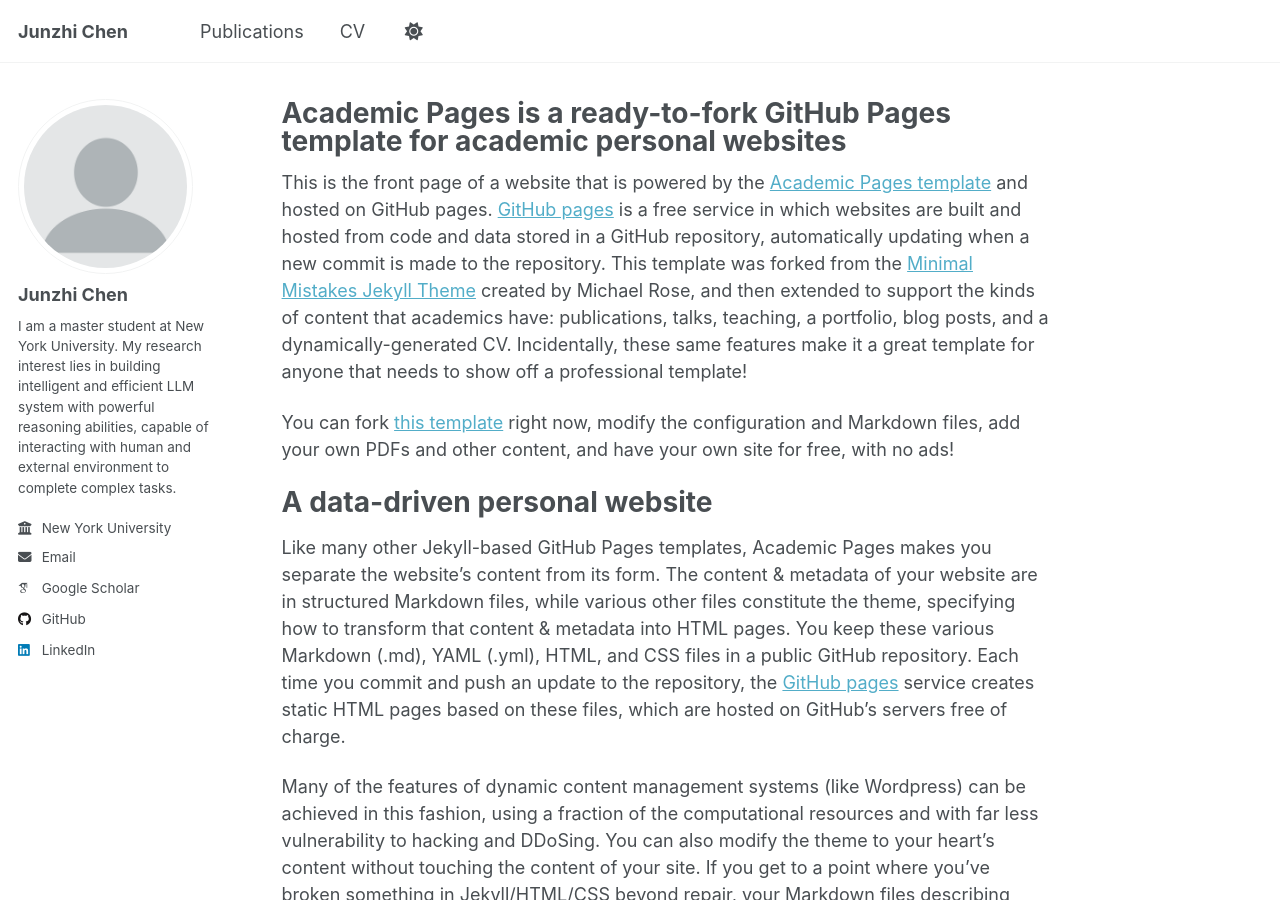
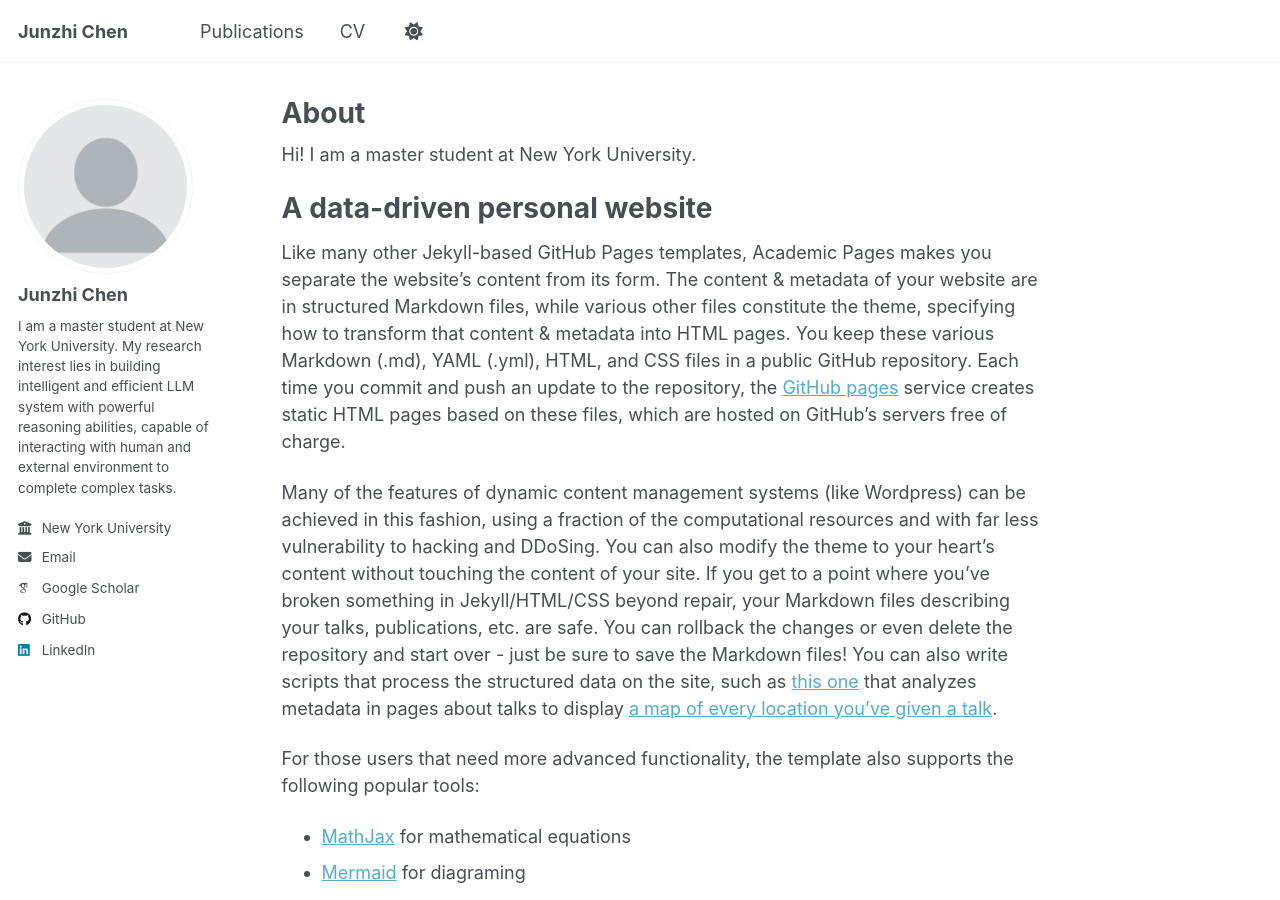
Before and after one commit to szjiozi/szjiozi.github.io, a Jekyll site: the page built from _pages/about.md, in a window 1280 px wide and 900 px high. Built offline with Jekyll 4.4.1, drawn with Linux system fonts in a browser that asks for light colours; some web fonts are replaced; a script that is not in the unit is left out.

Commit message:
Update about.md

```diff
--- a/_pages/about.md
+++ b/_pages/about.md
@@ -1,15 +1,13 @@
 ---
 permalink: /
-title: "Academic Pages is a ready-to-fork GitHub Pages template for academic personal websites"
+title: "About"
 author_profile: true
 redirect_from:
   - /about/
   - /about.html
 ---
 
-This is the front page of a website that is powered by the [Academic Pages template](https://github.com/academicpages/academicpages.github.io) and hosted on GitHub pages. [GitHub pages](https://pages.github.com) is a free service in which websites are built and hosted from code and data stored in a GitHub repository, automatically updating when a new commit is made to the repository. This template was forked from the [Minimal Mistakes Jekyll Theme](https://mmistakes.github.io/minimal-mistakes/) created by Michael Rose, and then extended to support the kinds of content that academics have: publications, talks, teaching, a portfolio, blog posts, and a dynamically-generated CV. Incidentally, these same features make it a great template for anyone that needs to show off a professional template!
-
- You can fork [this template](https://github.com/academicpages/academicpages.github.io) right now, modify the configuration and Markdown files, add your own PDFs and other content, and have your own site for free, with no ads!
+Hi! I am a master student at New York University.
 
 A data-driven personal website
 ======
```
